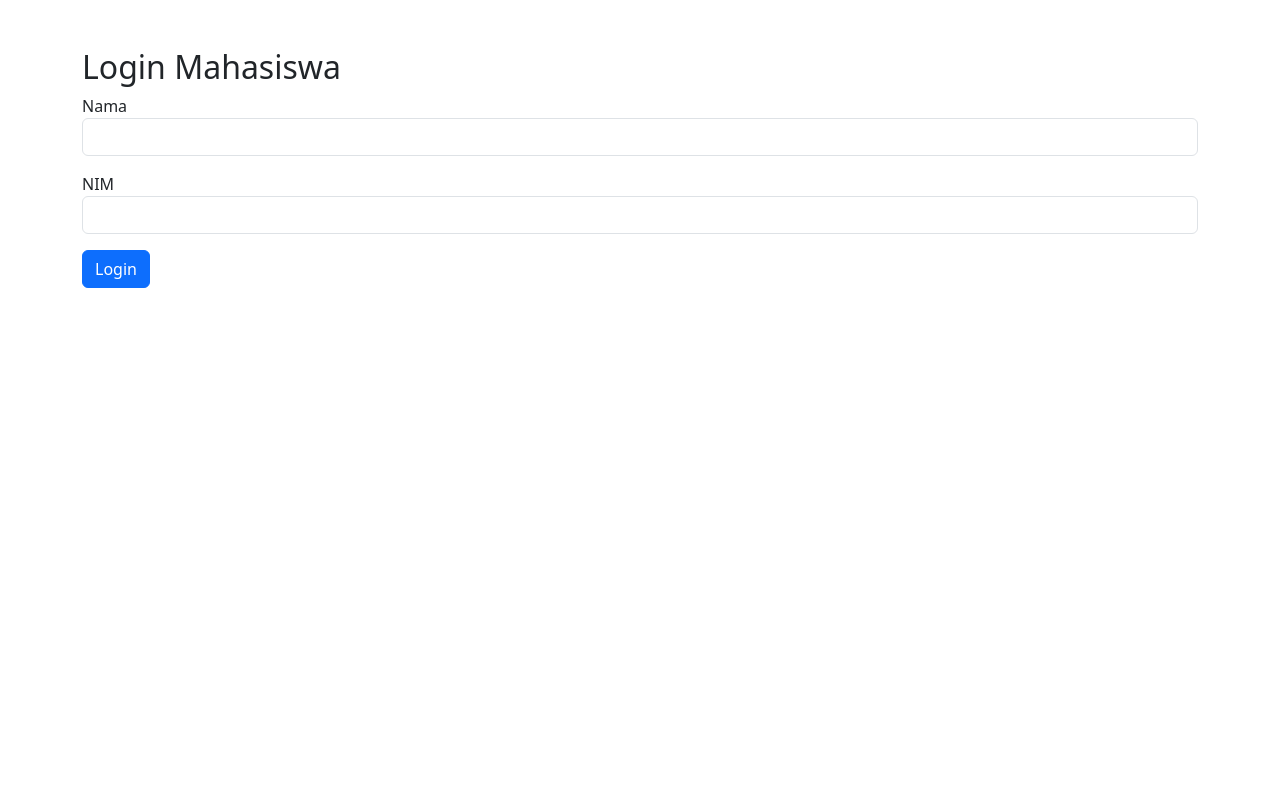
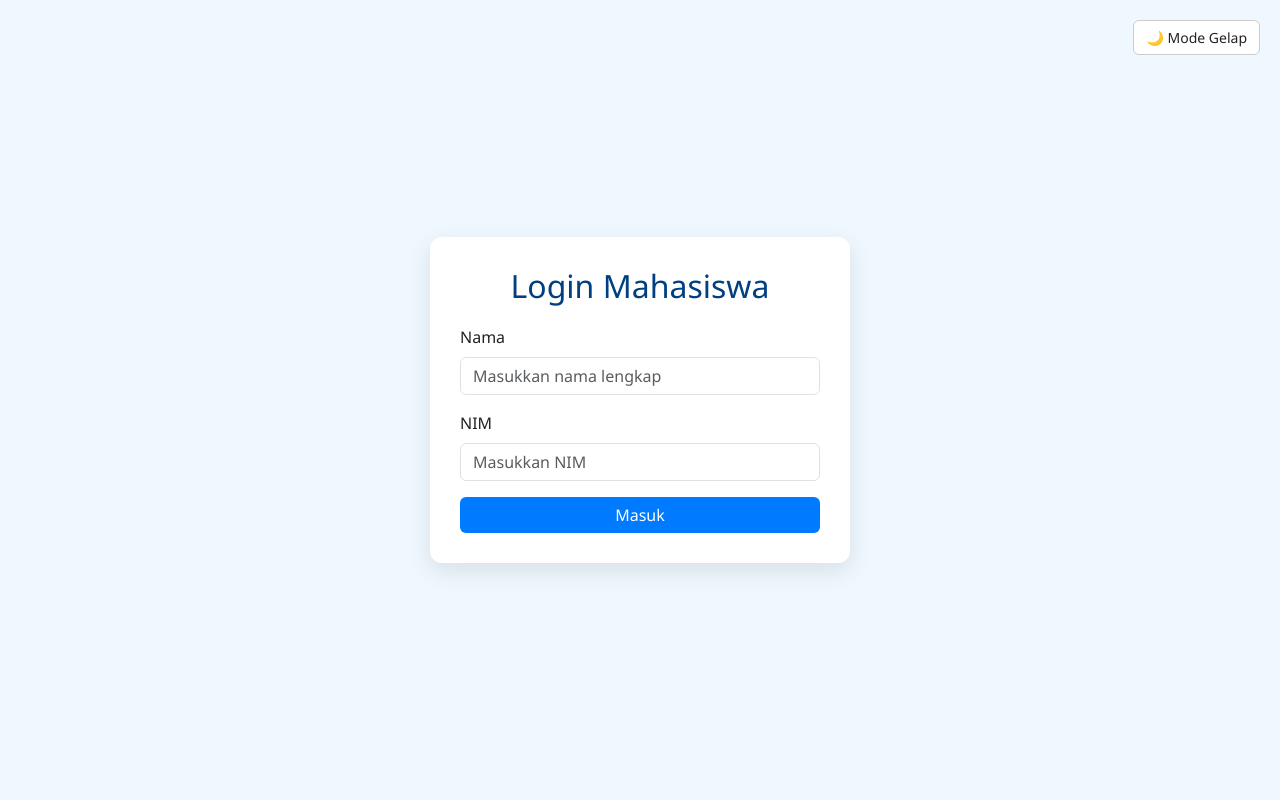
Before and after one commit to Shadow-A2234/UAS_Projek_DataMahasiswaBerbasisAI, a Flask app: page / in a window 1280 px wide. Run offline with Flask 3, Linux system fonts and the light colour scheme.

Commit message:
On branch main  Your branch is up to date with 'origin/main'.
 Changes to be committed:
	modified:   ai_module/templates/login.html

```diff
--- a/ai_module/templates/login.html
+++ b/ai_module/templates/login.html
@@ -1,24 +1,118 @@
 <!DOCTYPE html>
-<html>
+<html lang="id">
 <head>
+  <meta charset="UTF-8">
   <title>Login Mahasiswa</title>
   <link href="https://cdn.jsdelivr.net/npm/bootstrap@5.3.3/dist/css/bootstrap.min.css" rel="stylesheet">
+  <style>
+    body {
+      font-family: 'Segoe UI', sans-serif;
+      height: 100vh;
+      margin: 0;
+      display: flex;
+      align-items: center;
+      justify-content: center;
+      background: var(--bg-color);
+      color: var(--text-color);
+      transition: background 0.3s, color 0.3s;
+    }
+
+    .login-card {
+      background: var(--card-bg);
+      padding: 30px;
+      border-radius: 12px;
+      box-shadow: 0 8px 24px rgba(0, 0, 0, 0.1);
+      width: 100%;
+      max-width: 420px;
+      animation: fadeIn 0.6s ease-in-out;
+    }
+
+    h2 {
+      text-align: center;
+      margin-bottom: 20px;
+      color: var(--heading-color);
+    }
+
+    .btn-primary {
+      background-color: #007bff;
+      border: none;
+      transition: 0.3s ease;
+    }
+
+    .btn-primary:hover {
+      background-color: #0056b3;
+      transform: scale(1.02);
+    }
+
+    .mode-toggle {
+      position: absolute;
+      top: 20px;
+      right: 20px;
+      background: var(--card-bg);
+      color: var(--text-color);
+      border: 1px solid #ccc;
+      padding: 6px 12px;
+      border-radius: 6px;
+      cursor: pointer;
+      font-size: 14px;
+      transition: background 0.3s, color 0.3s;
+    }
+
+    @keyframes fadeIn {
+      from { opacity: 0; transform: translateY(-20px); }
+      to { opacity: 1; transform: translateY(0); }
+    }
+
+    /* Light Mode Variables */
+    :root {
+      --bg-color: #f0f8ff;
+      --text-color: #222;
+      --card-bg: #ffffff;
+      --heading-color: #004080;
+    }
+
+    /* Dark Mode Variables */
+    .dark-mode {
+      --bg-color: #121212;
+      --text-color: #e0e0e0;
+      --card-bg: #1e1e1e;
+      --heading-color: #00bfff;
+    }
+  </style>
 </head>
-<body class="container mt-5">
+<body>
+  <button class="mode-toggle" onclick="toggleMode()">🌙 Mode Gelap</button>
+
+  <div class="login-card">
     <h2>Login Mahasiswa</h2>
     {% if error %}
       <div class="alert alert-danger">{{ error }}</div>
     {% endif %}
     <form method="POST">
       <div class="mb-3">
-      <label>Nama</label>
-      <input type="text" name="nama" class="form-control" required>
+        <label class="form-label">Nama</label>
+        <input type="text" name="nama" class="form-control" placeholder="Masukkan nama lengkap" required>
       </div>
       <div class="mb-3">
-      <label>NIM</label>
-      <input type="text" name="nim" class="form-control" required>
+        <label class="form-label">NIM</label>
+        <input type="text" name="nim" class="form-control" placeholder="Masukkan NIM" required>
       </div>
-    <button type="submit" class="btn btn-primary">Login</button>
+      <button type="submit" class="btn btn-primary w-100">Masuk</button>
     </form>
+  </div>
+
+  <script>
+    // Cek mode dari localStorage
+    if (localStorage.getItem("dark-mode") === "true") {
+      document.body.classList.add("dark-mode");
+      document.querySelector(".mode-toggle").innerText = "☀️ Mode Terang";
+    }
+
+    function toggleMode() {
+      const isDark = document.body.classList.toggle("dark-mode");
+      localStorage.setItem("dark-mode", isDark);
+      document.querySelector(".mode-toggle").innerText = isDark ? "☀️ Mode Terang" : "🌙 Mode Gelap";
+    }
+  </script>
 </body>
 </html>
```
Lines whose indentation alone changed are shown as unchanged.
